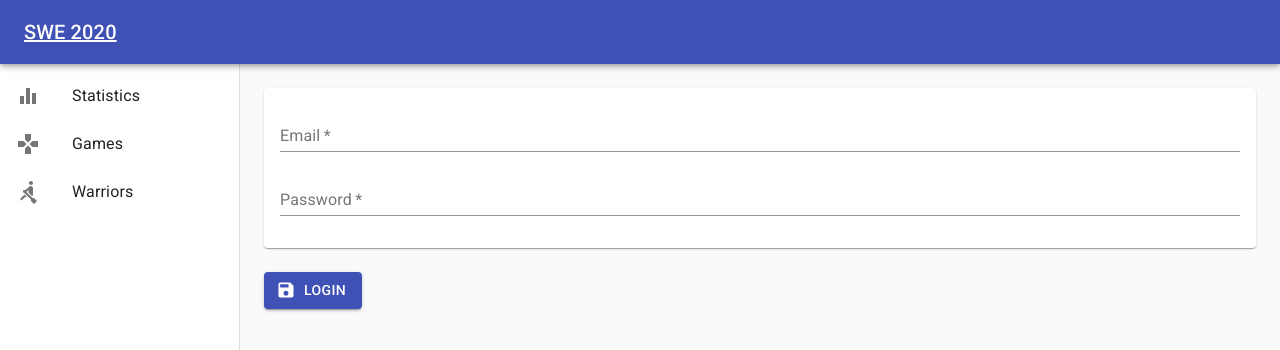
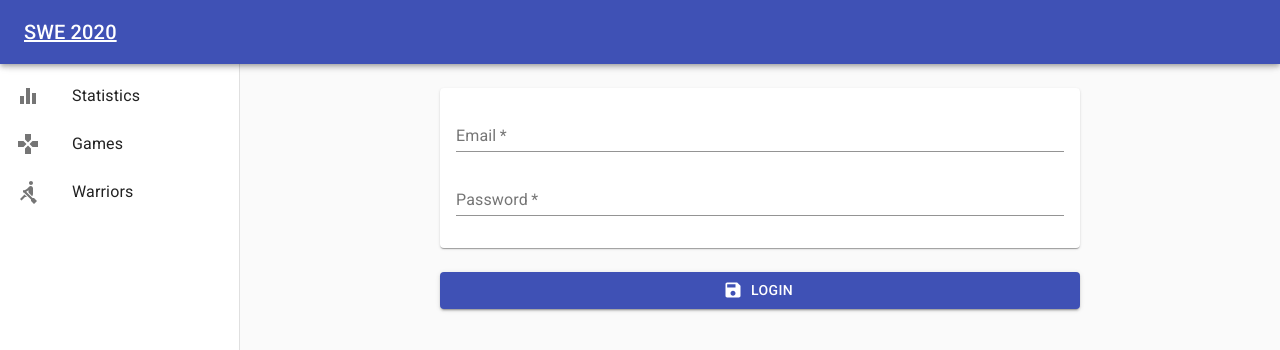
Before and after one commit to artsiompeshko/SWE-FE, a React (Create React App) app: page /login in a window 1280 px wide. Shown: the top 350 px of the page. Built offline with nearby package versions, Linux system fonts and the light colour scheme.

Commit message:
change login styles

```diff
--- a/package.json
+++ b/package.json
@@ -9,6 +9,7 @@
     "@testing-library/react": "^9.3.2",
     "@testing-library/user-event": "^7.1.2",
     "axios": "^0.19.2",
+    "classnames": "^2.2.6",
     "react": "^16.13.0",
     "react-data-grid": "^6.1.0",
     "react-data-grid-addons": "^6.1.0",
--- a/src/components/login/login.container.jsx
+++ b/src/components/login/login.container.jsx
@@ -1,5 +1,7 @@
 import React, { useCallback } from 'react';
 import PropTypes from 'prop-types';
+
+import { makeStyles } from '@material-ui/core/styles';
 
 import { Saveable } from 'shared-components/saveable';
 
@@ -9,6 +11,16 @@ import { useValidation } from './hooks/login.validation-hook';
 import { useLoginState } from './hooks/login.state.hook';
 
 import Login from './login.presentation';
+
+const useStyles = makeStyles(theme => ({
+  root: {
+    width: 640,
+    margin: '0 auto',
+    '& button': {
+      width: '100%',
+    },
+  },
+}));
 
 const LoginContainer = ({ loginHandler, isLoading, loadError }) => {
   const history = useHistory();
@@ -25,6 +37,8 @@ const LoginContainer = ({ loginHandler, isLoading, loadError }) => {
     history.push('/players/view');
   }, [loginHandler, email, password, history, validate]);
 
+  const classes = useStyles();
+
   return (
     <Saveable
       isLoading={isLoading}
@@ -32,6 +46,7 @@ const LoginContainer = ({ loginHandler, isLoading, loadError }) => {
       saveHandler={login}
       saveText="Login"
       cancelText={null}
+      className={classes.root}
     >
       <Login
         email={email}
--- a/src/components/login/login.presentation.jsx
+++ b/src/components/login/login.presentation.jsx
@@ -7,9 +7,6 @@ import TextField from '@material-ui/core/TextField';
 import Grid from '@material-ui/core/Grid';
 
 const useStyles = makeStyles(theme => ({
-  root: {
-    flexGrow: 1,
-  },
   paper: {
     padding: theme.spacing(2),
     textAlign: 'center',
--- a/src/shared-components/saveable/saveable.presentation.jsx
+++ b/src/shared-components/saveable/saveable.presentation.jsx
@@ -3,6 +3,8 @@ import PropTypes from 'prop-types';
 
 import { useHistory } from 'react-router-dom';
 import { makeStyles } from '@material-ui/core/styles';
+
+import classnames from 'classnames';
 
 import Paper from '@material-ui/core/Paper';
 import Grid from '@material-ui/core/Grid';
@@ -27,14 +29,22 @@ const useStyles = makeStyles(theme => ({
   },
 }));
 
-const Saveable = ({ children, saveHandler, isLoading, saveText, cancelText, loadError }) => {
+const Saveable = ({
+  children,
+  saveHandler,
+  isLoading,
+  saveText,
+  cancelText,
+  loadError,
+  className,
+}) => {
   const classes = useStyles();
   const history = useHistory();
 
   const goBack = useCallback(() => history.goBack(), [history]);
 
   return (
-    <form className={classes.root} onSubmit={e => e.preventDefault()}>
+    <form className={classnames(classes.root, className)} onSubmit={e => e.preventDefault()}>
       <Grid container spacing={3}>
         <Grid item xs={12}>
           <Paper className={classes.paper}>{children}</Paper>
@@ -79,6 +89,7 @@ Saveable.defaultProps = {
   loadError: null,
   saveText: 'Save',
   cancelText: 'Cancel',
+  className: null,
 };
 
 Saveable.propTypes = {
@@ -89,6 +100,7 @@ Saveable.propTypes = {
   }),
   saveText: PropTypes.string,
   cancelText: PropTypes.string,
+  className: PropTypes.string,
 };
 
 export default Saveable;
```
Also changed, not shown: 1 other file (tests, documents, lock files or other folders).
